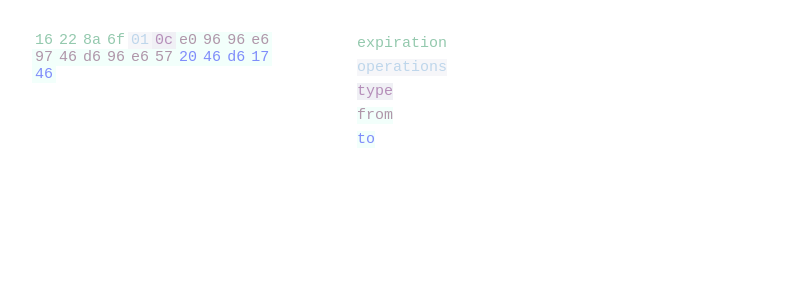
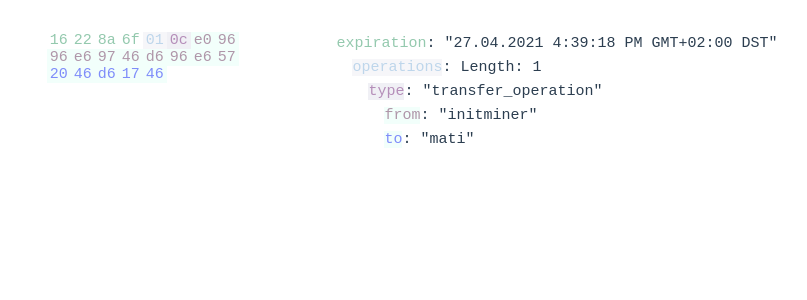
Before and after one commit to openhive-network/component-binary-view, a Vue app: page / in a window 1280 px wide. Shown: the top 300 px of the page, without its empty margins (75-882 px from the left). Built offline with nearby package versions, Linux system fonts and the light colour scheme.

Commit message:
Move internal logic to store

```diff
--- a/src/App.vue
+++ b/src/App.vue
@@ -5,7 +5,7 @@ import BinaryView from '@/components/BinaryView'
 </script>
 
 <template>
-  <main style="max-width: 800px">
+  <main style="max-width: 1000px">
     <BinaryView :data="data" />
   </main>
 </template>
--- a/src/components/BinaryView/BinaryView.css
+++ b/src/components/BinaryView/BinaryView.css
@@ -1,4 +1,4 @@
-.binary-view-force-bold > span {
+.binary-view-force-bold .binary-view-force-bold-rarget {
   font-weight: 800 !important;
   text-shadow:
     1px 0 rgba(255, 255, 255, 0.1),
--- a/src/components/BinaryView/BinaryView.vue
+++ b/src/components/BinaryView/BinaryView.vue
@@ -10,7 +10,7 @@ const props = defineProps<{
   data: IBinaryView
 }>()
 
-store.data = props.data
+store.indexBinaryData(props.data)
 </script>
 
 <template>
@@ -45,13 +45,12 @@ store.data = props.data
 
 .left-pane > div {
   display: inline-block;
-  max-width: 250px;
+  width: 200px;
   line-height: normal;
 }
 
 .left-pane,
 .right-pane {
-  width: 50%;
   flex-grow: 1;
   height: 100%;
 }
--- a/src/components/BinaryView/components/HexProp.vue
+++ b/src/components/BinaryView/components/HexProp.vue
@@ -8,40 +8,19 @@ const props = defineProps<{
   data: IDataNode | IObjectNode
 }>()
 
-const index = store.nextIndex('HexProp')
-
-const nestedLevel = (store.nestedLevels[index] =
-  (store.nestedLevels[index - 1] ?? 0) + (props.data.isObject ? 1 : 0))
-
-const previousBackgroundColor =
-  nestedLevel === 0 ? { r: 0, g: 0, b: 0, a: 0 } : store.colors[index - 1]?.backgroundColor
-
-const colors = (store.colors[index] = generateRandomColorSpace(
-  props.data.key,
-  props.data.isObject ? undefined : previousBackgroundColor // Change background color if new object is created
-))
-
-const start = props.data.offset
-const end: number | undefined = start + (props.data.objectSize ?? props.data.length)
-let displayEnd: number | undefined = start + (props.data.objectSize ?? props.data.length)
-if (props.data.isObject) {
-  displayEnd = props.data.value[0]?.offset ?? store.data.binary.length
-}
-
-const hex = start === displayEnd ? '' : store.data.binary.slice(start, displayEnd).match(/.{1,2}/g)
+const { nestedLevel, colors, displayValue, range } = store.nextData('HexProp')
 </script>
 
 <template>
-  <span :class="{ 'binary-view-force-bold': store.shouldHighlight(start, end) }">
+  <span :class="{ 'binary-view-force-bold': store.shouldHighlight(range.start, range.end) }">
     <span
       :style="colors.css"
-      @mouseenter="store.setHighligh(start, end)"
+      @mouseenter="store.setHighligh(range.start, range.end)"
       @mouseleave="store.leaveHighlight()"
-      class="bytes-group"
-      v-if="hex !== null"
-      :data-debug-key-name="props.data.key"
+      class="bytes-group binary-view-force-bold-rarget"
+      v-if="range.hex !== null"
     >
-      <span class="single-byte" v-for="(hexByte, index) in hex" :key="index">
+      <span class="single-byte" v-for="(hexByte, index) in range.hex" :key="index">
         {{ hexByte }}
       </span>
     </span>
--- a/src/components/BinaryView/components/KeyProp.vue
+++ b/src/components/BinaryView/components/KeyProp.vue
@@ -8,30 +8,28 @@ const props = defineProps<{
   data: IDataNode | IObjectNode
 }>()
 
-const index = store.nextIndex('KeyProp')
-
-const nestedLevel = store.nestedLevels[index]
-const colors = store.colors[index]
-
-const start = props.data.offset
-const end: number | undefined = start + (props.data.objectSize ?? props.data.length)
-let displayEnd: number | undefined = start + (props.data.objectSize ?? props.data.length)
-if (props.data.isObject) {
-  displayEnd = props.data.value[0]?.offset ?? store.data.binary.length
-}
+const { nestedLevel, colors, key, displayValue, range } = store.nextData('KeyProp')
 </script>
 
 <template>
-  <div :class="{ 'binary-view-force-bold': store.shouldHighlight(start, end) }">
-    <span
-      :style="colors.css"
+  <div :class="{ 'binary-view-force-bold': store.shouldHighlight(range.start, range.end) }">
+    <div
+      :style="{ 'margin-left': `${nestedLevel * 16}px` }"
       class="props-key-data"
-      @mouseenter="store.setHighligh(start, end)"
+      @mouseenter="store.setHighligh(range.start, range.end)"
       @mouseleave="store.leaveHighlight()"
-      v-if="start !== displayEnd"
+      v-if="range.start !== range.displayEnd"
     >
-      {{ props.data.key }}
-    </span>
+      <span :style="colors.css" class="binary-view-force-bold-rarget">{{ key }}</span>
+      <span v-if="!props.data.isObject || (props.data.isObject && displayValue !== undefined)"
+        >:
+        {{
+          props.data.isObject && displayValue !== undefined
+            ? displayValue
+            : JSON.stringify(displayValue)
+        }}</span
+      >
+    </div>
     <KeyProp
       v-if="props.data.isObject && props.data.value.length > 0"
       v-for="(data, propsIndex) in props.data.value"
--- a/src/components/BinaryView/store.ts
+++ b/src/components/BinaryView/store.ts
@@ -1,29 +1,98 @@
 import { defineStore } from 'pinia'
-import { type TGenerateRandomColorSpaceOutput } from './utils/colors'
-import type { IBinaryView } from './types';
+import { generateRandomColorSpace, type TGenerateRandomColorSpaceOutput } from './utils/colors'
+import type { IBinaryView, IDataNode, IObjectNode } from './types';
+
+export interface IBufferRangeData {
+  start: number;
+  end: number;
+  /**
+   * Display end may vary from the actual end of the buffer if the buffer is an object (arrays contain a one-byte prefix that should be displayed as part of the array - length)
+   */
+  displayEnd: number;
+  hex: string[] | null; // null if the display range is empty (start === displayEnd)
+}
+
+export interface IIndexData {
+  key: string;
+  displayValue: string | undefined; // undefined if the node is an object
+  index: number;
+  nestedLevel: number;
+  colors: TGenerateRandomColorSpaceOutput;
+  range: IBufferRangeData;
+}
 
 export const useBinaryViewStore = defineStore('binaryView', {
   state: () => ({
+    /* Private props: */
     colors: {} as Record<number, TGenerateRandomColorSpaceOutput>,
     nestedLevels: {} as Record<number, number>,
+    nodeKeys: {} as Record<number, string>,
+    nodeValues: {} as Record<number, string>,
     currentIndex: {} as Record<string, number>,
+    rangeData: {} as Record<number, IBufferRangeData>,
     data: {} as IBinaryView,
     highlightedRange: {
       start: -1,
       end: -1
     }
+    /* Public props: */
   }),
   getters: {
+    /* Public getters: */
     shouldHighlight: (state) => (start: number, end: number) => {
       return start >= state.highlightedRange.start && end <= state.highlightedRange.end;
     }
   },
   actions: {
-    nextIndex(indexingKey: string) {
+    /* Private actions: */
+    indexNode(node: IDataNode | IObjectNode) {
+      const index = this.nextIndex('internal_store');
+
+      const nestedLevel = this.nestedLevels[index] = (this.nestedLevels[index - 1] ?? 0) + (node.isObject ? 1 : 0);
+      const previousBackgroundColor = nestedLevel === 0 ? { r: 0, g: 0, b: 0, a: 0 } : this.colors[index - 1]?.backgroundColor
+      this.colors[index] = generateRandomColorSpace(node.key, node.isObject ? undefined : previousBackgroundColor);
+
+      const start = node.offset;
+      const end = start + (node.isObject ? node.objectSize : node.length);
+      const displayEnd: number | undefined = node.isObject ? (node.value[0]?.offset ?? this.data.binary.length) : end;
+      const hex = start === displayEnd ? null : this.data.binary.slice(start, displayEnd).match(/.{1,2}/g);
+
+      this.rangeData[index] = { start, end, displayEnd, hex };
+
+      this.nodeKeys[index] = node.key;
+      if (!node.isObject)
+        this.nodeValues[index] = node.value;
+      else if (node.isObject && node.value[0].key === '0') // is Array
+        this.nodeValues[index] = `Length: ${node.value.length}`;
+
+      if (node.isObject)
+        for (const child of node.value)
+          this.indexNode(child);
+    },
+    nextIndex(indexingKey: string): number {
       if (this.currentIndex[indexingKey] === undefined)
         this.currentIndex[indexingKey] = 0;
 
       return this.currentIndex[indexingKey]++;
+    },
+    /* Public actions: */
+    indexBinaryData(data: IBinaryView) {
+      this.data = data;
+
+      for (const index of data.offsets)
+        this.indexNode(index);
+    },
+    nextData(indexingKey: string): IIndexData {
+      const index = this.nextIndex(indexingKey);
+
+      return {
+        index: this.currentIndex[index],
+        nestedLevel: this.nestedLevels[index],
+        colors: this.colors[index],
+        range: this.rangeData[index],
+        key: this.nodeKeys[index],
+        displayValue: this.nodeValues[index]
+      };
     },
     setHighligh(start: number, end: number) {
       this.highlightedRange.start = start;
--- a/src/components/BinaryView/types.ts
+++ b/src/components/BinaryView/types.ts
@@ -1,5 +1,6 @@
 export interface IDataNode {
   key: string;
+  isObject?: false;
   value: string;
   offset: number;
   length: number;
```
